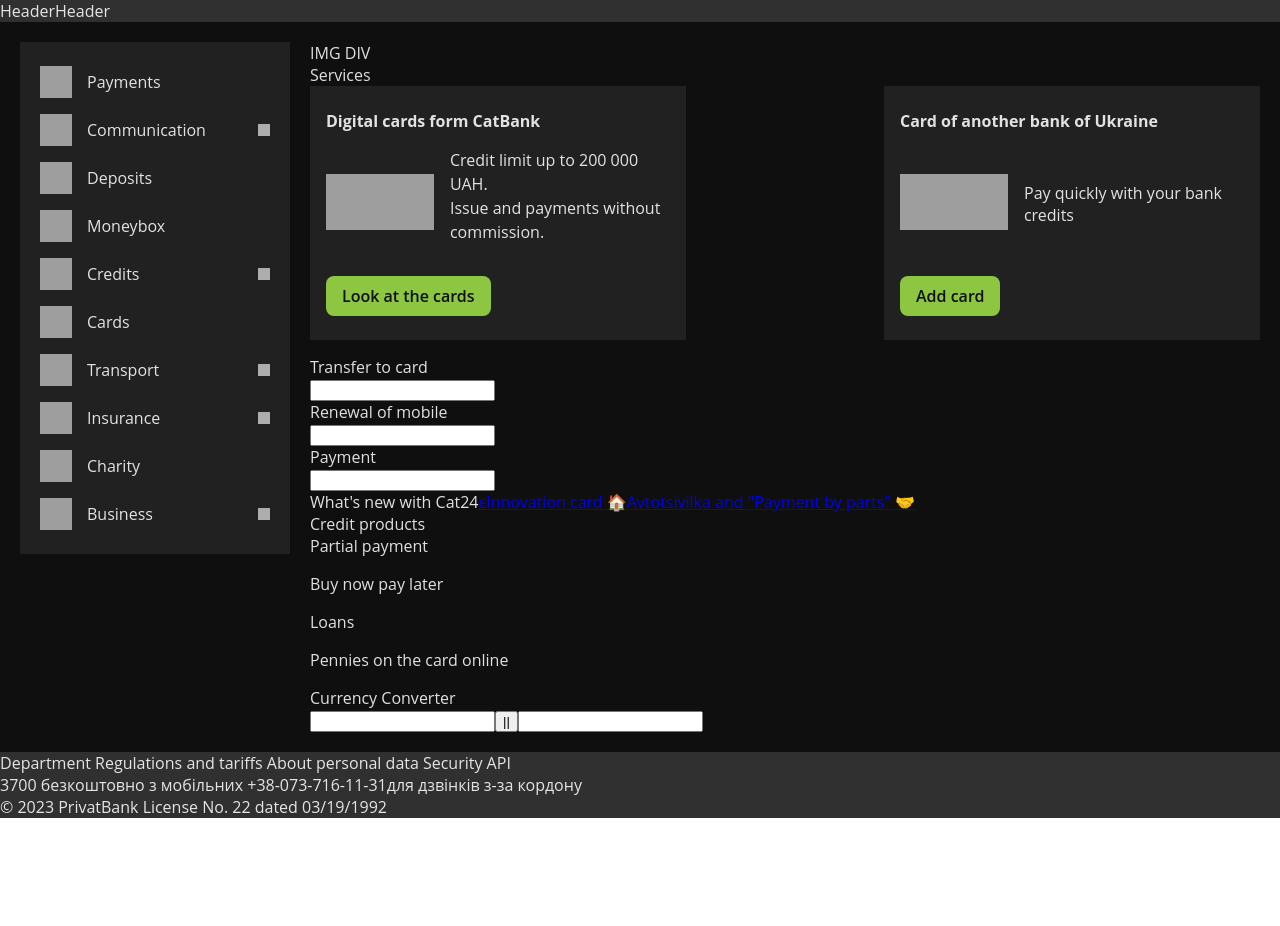
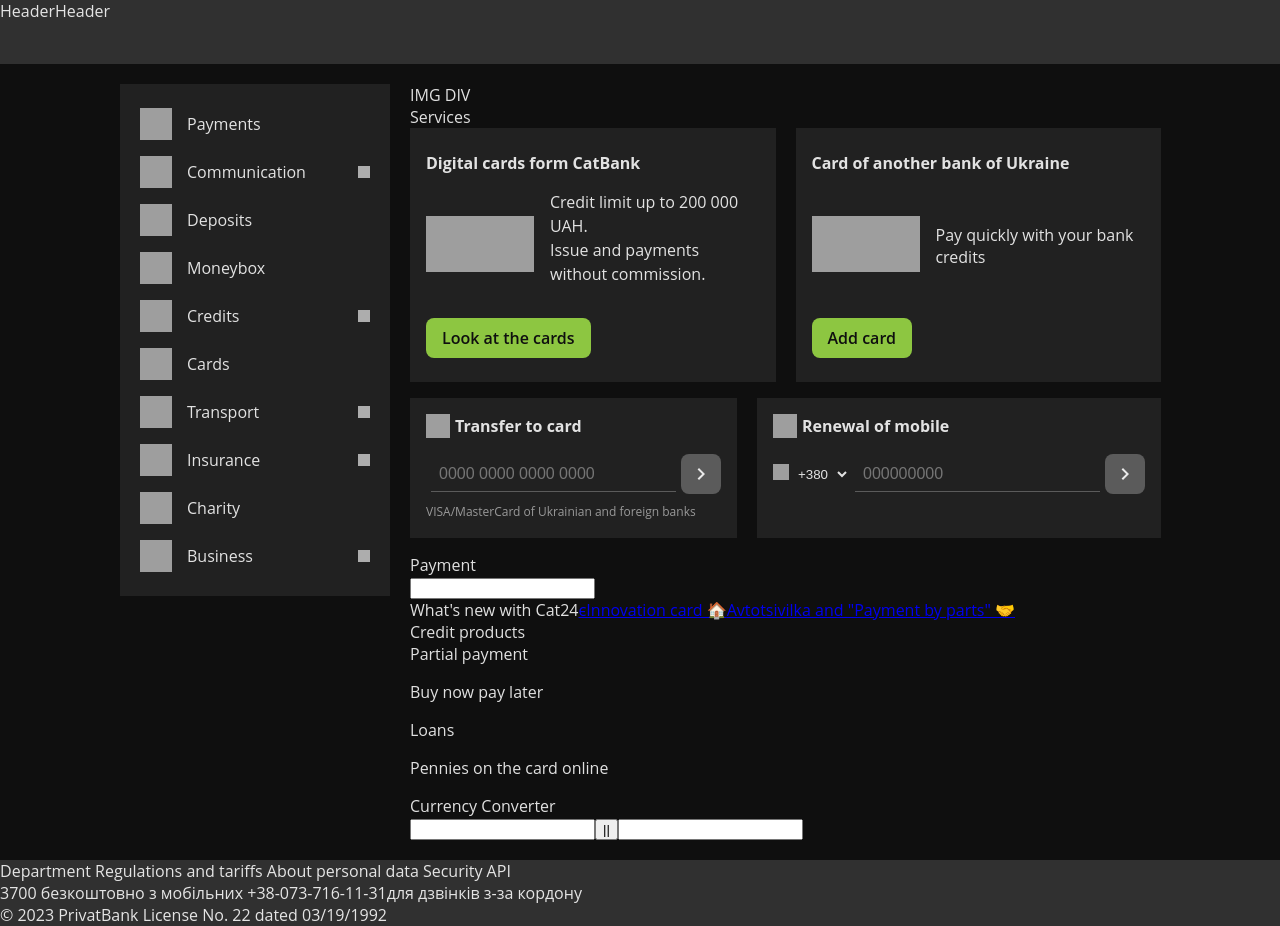
Before and after one commit to YanaKholod/Banking, a React (Create React App) app: page / in a window 1280 px wide. Before the commit the page ends 818 px from the top, so only its background shows below. Built offline with nearby package versions, Linux system fonts and the light colour scheme; grey boxes are pictures that could not be loaded.

Commit message:
added widgets to homePage

```diff
--- a/package.json
+++ b/package.json
@@ -10,7 +10,7 @@
     "axios": "^1.4.0",
     "react": "^18.2.0",
     "react-dom": "^18.2.0",
-    "react-hook-form": "^7.43.9",
+    "react-hook-form": "^7.44.2",
     "react-redux": "^8.0.5",
     "react-router-dom": "^6.11.1",
     "react-scripts": "5.0.1",
--- a/src/App.js
+++ b/src/App.js
@@ -44,7 +44,6 @@ import { COLORS } from "./constants/styled";
 const Styled = {
   Page: styled.div`
     display: flex;
-    height: 100vh;
     flex-direction: column;
     justify-content: space-between;
     background-color: ${COLORS.CONTENT_BACKGROUND};
--- a/src/components/CardWidgets.jsx
+++ b/src/components/CardWidgets.jsx
@@ -6,16 +6,16 @@ import { COLORS } from "../constants/styled";
 const Styled = {
   WidgetWrapper: styled.div`
     display: flex;
-    justify-content: space-between;
     margin-bottom: 16px;
   `,
   EachWrapper: styled.div`
     display: flex;
     flex-direction: column;
     justify-content: space-between;
+    margin-right: 20px;
     height: auto;
     padding: 24px 16px;
-    width: 344px;
+    width: 100%;
     background-color: ${COLORS.MENU_BACKGROUND};
     b {
       margin: 0px 0px 16px;
--- a/src/components/MainContent.jsx
+++ b/src/components/MainContent.jsx
@@ -2,6 +2,7 @@ import React from "react";
 import { NavLink } from "react-router-dom";
 import styled from "styled-components";
 import CardWidgets from "./CardWidgets";
+import ReplenishmentWidgets from "./ReplenishmentWidgets";
 
 const Styled = {
   Wrapper: styled.div`
@@ -19,31 +20,7 @@ const MainContent = () => {
       <div>
         Services
         <CardWidgets />
-        {/* <div>
-          Digital cards to CattBank
-          <div>
-            Credit limit up to 200 000 UAH. Issue and payments without
-            commission.
-          </div>
-          <button>Look at the cards</button>
-        </div> */}
-        {/* <div>
-          Card of another bank of Ukraine and the world
-          <div>Pay quickly with your bank cards</div>
-          <button>Add card</button>
-        </div> */}
-        <div>
-          Transfer to card
-          <form>
-            <input></input>
-          </form>
-        </div>
-        <div>
-          Renewal of mobile
-          <form>
-            <input></input>
-          </form>
-        </div>
+        <ReplenishmentWidgets />
         <div>
           Payment
           <form>
--- a/src/components/Menu.jsx
+++ b/src/components/Menu.jsx
@@ -3,6 +3,7 @@ import styled from "styled-components";
 import { COLORS } from "../constants/styled";
 import { menu } from "../utils/menu";
 import { NavLink } from "react-router-dom";
+import { ICONS } from "../constants/icons";
 
 const Styled = {
   MenuWrapper: styled.div`
@@ -85,10 +86,7 @@ const Menu = () => {
               <div>{item.name}</div>
               {item.submenu ? (
                 <Styled.Position>
-                  <Styled.Svg
-                    src="https://icons.veryicon.com/png/o/miscellaneous/8atour/arrow-right-50.png"
-                    alt=""
-                  />
+                  <Styled.Svg src={ICONS.RIGHT_ARROW} alt="" />
                 </Styled.Position>
               ) : (
                 <div></div>
--- a/src/components/ReplenishmentWidgets.jsx
+++ b/src/components/ReplenishmentWidgets.jsx
@@ -1,7 +1,22 @@
 import React from "react";
+import styled from "styled-components";
+import CardsTransfer from "./ReplenishmentWidgets/CardsTransfer";
+import MobileRenewal from "./ReplenishmentWidgets/MobileRenewal";
+
+const Styled = {
+  Wrapper: styled.div`
+    display: flex;
+    margin-bottom: 16px;
+  `,
+};
 
 const ReplenishmentWidgets = () => {
-  return <div>ReplenishmentWidgets</div>;
+  return (
+    <Styled.Wrapper>
+      <CardsTransfer />
+      <MobileRenewal />
+    </Styled.Wrapper>
+  );
 };
 
 export default ReplenishmentWidgets;
--- /dev/null
+++ b/src/components/ReplenishmentWidgets/CardsTransfer.jsx
@@ -0,0 +1,57 @@
+import React from "react";
+import { useForm } from "react-hook-form";
+import { Styled } from "./styles";
+
+const CardsTransfer = () => {
+  const { register, handleSubmit, errors, reset } = useForm({
+    mode: "onBlur",
+    defaultValues: { cardNumber: "" },
+  });
+
+  const onSubmit = (data) => {
+    console.log(data);
+    reset();
+  };
+
+  return (
+    <Styled.Wrapper>
+      <Styled.MainInfo>
+        <img alt="" src="https://cdn.privat24.ua/icons/file/ServiceP2P.svg" />
+        <b>Transfer to card</b>
+      </Styled.MainInfo>
+      <form onSubmit={handleSubmit(onSubmit)}>
+        <Styled.Requisites>
+          <Styled.Input
+            type="text"
+            name="cardNumber"
+            placeholder="0000 0000 0000 0000"
+            {...register("cardNumber", { required: true, maxLength: 16 })}
+          />
+          <Styled.Button type="submit">
+            <svg
+              height="24px"
+              width="24px"
+              version="1.1"
+              viewBox="0 0 24 24"
+              xmlns="http://www.w3.org/2000/svg"
+            >
+              <g fill="none" fillRule="evenodd" stroke="none" strokeWidth="1">
+                <path
+                  d="M8.59 16.59L13.17 12 8.59 7.41 10 6l6 6-6 6z"
+                  fill="rgba(255, 255, 255, 0.87)"
+                  fillRule="nonzero"
+                ></path>
+                <path d="M0 0h24v24H0z"></path>
+              </g>
+            </svg>
+          </Styled.Button>
+        </Styled.Requisites>
+        <Styled.Description>
+          VISA/MasterCard of Ukrainian and foreign banks
+        </Styled.Description>
+      </form>
+    </Styled.Wrapper>
+  );
+};
+
+export default CardsTransfer;
--- /dev/null
+++ b/src/components/ReplenishmentWidgets/MobileRenewal.jsx
@@ -0,0 +1,72 @@
+import React from "react";
+import { useForm } from "react-hook-form";
+import { Styled } from "./styles";
+import { ICONS } from "../../constants/icons";
+
+// const MobileStyled = {
+//   Requisites: styled.div``,
+// };
+
+const MobileRenewal = () => {
+  const { register, handleSubmit, errors, reset } = useForm({
+    mode: "onBlur",
+    defaultValues: { phoneNumber: "" },
+  });
+
+  const onSubmit = (data) => {
+    console.log(data);
+    reset();
+  };
+
+  return (
+    <Styled.Wrapper>
+      <Styled.MainInfo>
+        <img
+          alt=""
+          src="https://cdn.privat24.ua/icons/file/ServiceMobile.svg"
+        />
+        <b> Renewal of mobile</b>
+      </Styled.MainInfo>
+      <form onSubmit={handleSubmit(onSubmit)}>
+        <Styled.Requisites>
+          <div>
+            <Styled.Ukraine src={ICONS.UKRAINE} alt="" />
+          </div>
+          <Styled.Select>
+            <option>+380</option>
+          </Styled.Select>
+          <Styled.Input
+            type="text"
+            name="phoneNumber"
+            placeholder="000000000"
+            {...register("phoneNumber", {
+              required: true,
+              maxLength: 9,
+            })}
+          />
+
+          <Styled.Button type="submit">
+            <svg
+              height="24px"
+              width="24px"
+              version="1.1"
+              viewBox="0 0 24 24"
+              xmlns="http://www.w3.org/2000/svg"
+            >
+              <g fill="none" fillRule="evenodd" stroke="none" strokeWidth="1">
+                <path
+                  d="M8.59 16.59L13.17 12 8.59 7.41 10 6l6 6-6 6z"
+                  fill="rgba(255, 255, 255, 0.87)"
+                  fillRule="nonzero"
+                ></path>
+                <path d="M0 0h24v24H0z"></path>
+              </g>
+            </svg>
+          </Styled.Button>
+        </Styled.Requisites>
+      </form>
+    </Styled.Wrapper>
+  );
+};
+
+export default MobileRenewal;
--- /dev/null
+++ b/src/components/ReplenishmentWidgets/styles.js
@@ -0,0 +1,80 @@
+import styled from "styled-components";
+import { COLORS } from "../../constants/styled";
+export const Styled = {
+  Wrapper: styled.div`
+    background-color: ${COLORS.MENU_BACKGROUND};
+    padding: 16px;
+    width: 100%;
+    margin-right: 20px;
+    width: 100%;
+  `,
+  MainInfo: styled.div`
+    display: flex;
+    align-items: center;
+    margin: 0px 0px 16px;
+
+    img {
+      width: 24px;
+      height: 24px;
+      padding-right: 5px;
+    }
+  `,
+  Requisites: styled.div`
+    display: flex;
+    align-items: center;
+  `,
+  Button: styled.button`
+    display: flex;
+    align-items: center;
+    padding: 8px;
+    border-style: none;
+    border-radius: 8px;
+    background-color: ${COLORS.HOVER};
+    margin-left: 5px;
+  `,
+  Input: styled.input`
+    padding: 8px 30px 8px 8px;
+    text-align: left;
+    font-weight: 400;
+    font-size: 16px;
+    transition-duration: 450ms;
+    color: rgba(255, 255, 255, 0.87);
+    border-style: none;
+    border-width: 0px;
+    border-radius: 0px;
+    background: transparent;
+    margin: 0px;
+    display: block;
+    box-sizing: border-box;
+    outline: none;
+    border: none;
+    border-bottom: 1px solid ${COLORS.HOVER};
+    margin-left: 5px;
+    :hover {
+      border-bottom: 3px solid ${COLORS.HOVER};
+    }
+    :focus {
+      border-bottom: 3px solid ${COLORS.ACCENT};
+    }
+  `,
+  Select: styled.select`
+    padding: 5px;
+    border: none;
+    background-color: ${COLORS.MENU_BACKGROUND};
+    color: rgba(255, 255, 255, 0.87);
+  `,
+  Ukraine: styled.img`
+    width: 16px;
+    height: 16px;
+  `,
+  Description: styled.div`
+    color: rgba(255, 255, 255, 0.54);
+    font-size: 12px;
+    line-height: 20px;
+    padding-bottom: 0px;
+    padding-top: 8px;
+    text-align: left;
+    width: auto;
+    min-width: auto;
+  `,
+};
--- /dev/null
+++ b/src/constants/icons.js
@@ -0,0 +1,5 @@
+export const ICONS = {
+  RIGHT_ARROW:
+    "https://icons.veryicon.com/png/o/miscellaneous/8atour/arrow-right-50.png",
+  UKRAINE: "https://cdn.privat24.ua/icons/file/UA.svg",
+};
--- a/src/pages/HomePage.jsx
+++ b/src/pages/HomePage.jsx
@@ -6,8 +6,8 @@ import styled from "styled-components";
 const Styled = {
   Wrapper: styled.div`
     display: flex;
-    margin: 20px;
-    height: 100vh;
+    margin: 20px 120px;
+    /* height: 100vh; */
   `,
   Menu: styled.div``,
 };
```
Also changed, not shown: src/components/ReplenishmentWidgets/Payments.jsx (added, +9 -0 lines), 1 other file (tests, documents, lock files or other folders).
